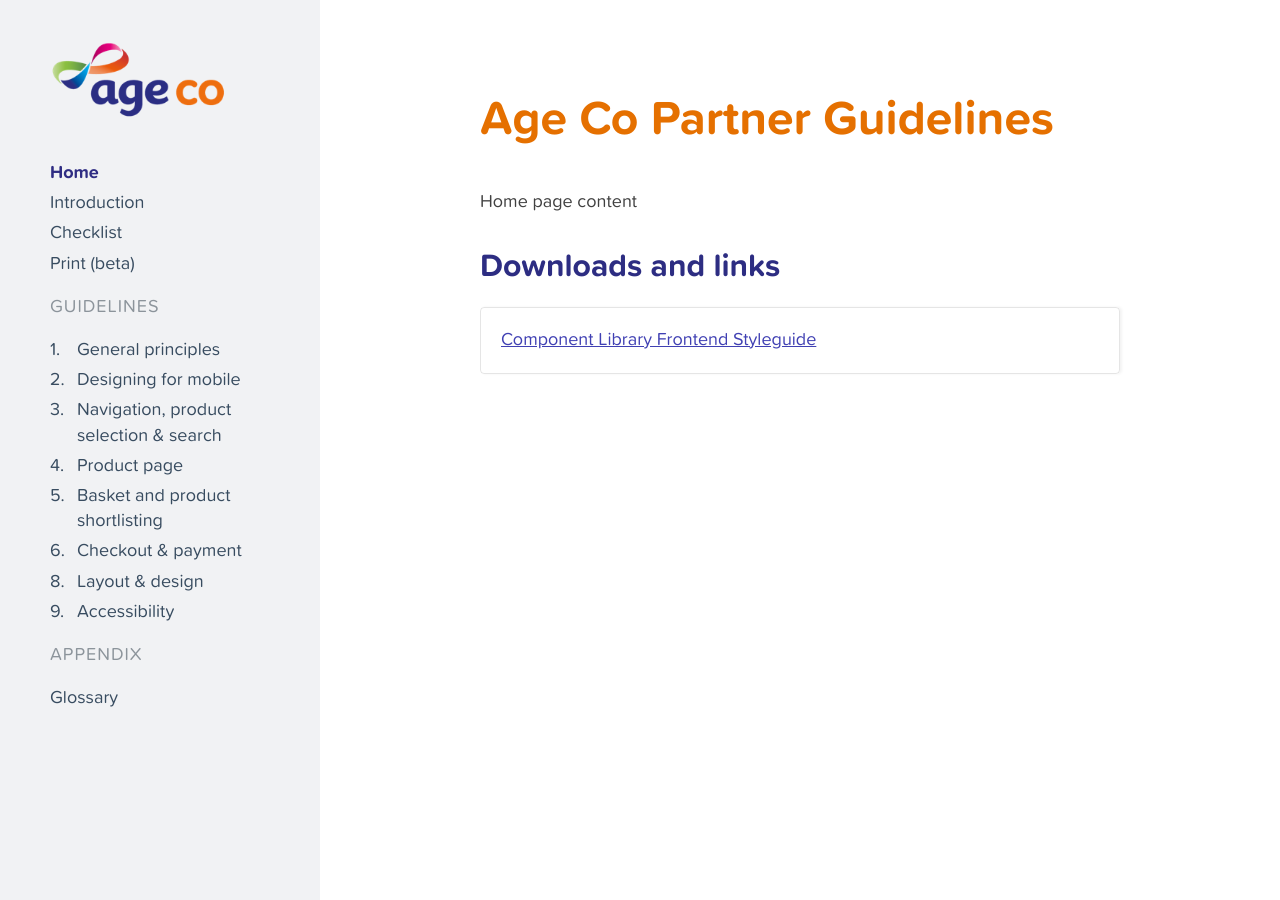
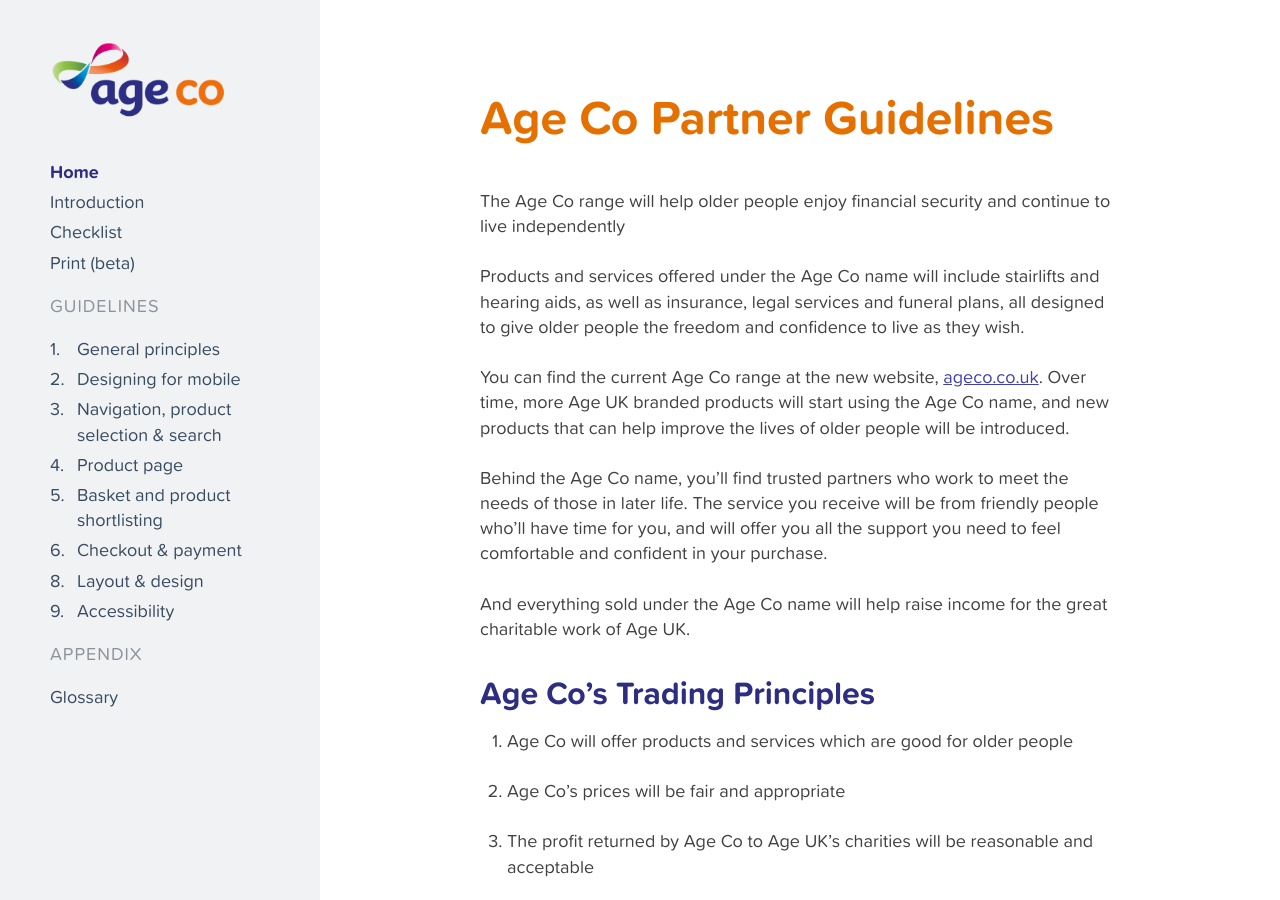
Before and after one commit to webcredible/best-practice, a Jekyll site: the page built from index.markdown, in a window 1280 px wide and 900 px high. Built offline with Jekyll 4.4.1, drawn with Linux system fonts in a browser that asks for light colours; some of the changed text lies outside the part shown.

Commit message:
Updated Index

```diff
--- a/index.markdown
+++ b/index.markdown
@@ -7,4 +7,22 @@ links:
   link: http://styleguide.agedev.org.uk/ageuk/AgeCo/html/index.html
 ---
 
-Home page content
+The Age Co range will help older people enjoy financial security and continue to live independently
+
+Products and services offered under the Age Co name will include stairlifts and hearing aids, as well as insurance, legal services and funeral plans, all designed to give older people the freedom and confidence to live as they wish.
+
+You can find the current Age Co range at the new website, [ageco.co.uk](https://protect-eu.mimecast.com/s/REgeBcelDk4fr). Over time, more Age UK branded products will start using the Age Co name, and new products that can help improve the lives of older people will be introduced.
+
+Behind the Age Co name, you’ll find trusted partners who work to meet the needs of those in later life. The service you receive will be from friendly people who'll have time for you, and will offer you all the support you need to feel comfortable and confident in your purchase.
+
+And everything sold under the Age Co name will help raise income for the great charitable work of Age UK.
+
+### Age Co’s Trading Principles
+
+1. Age Co will offer products and services which are good for older people
+
+2. Age Co's prices will be fair and appropriate
+
+3. The profit returned by Age Co to Age UK's charities will be reasonable and acceptable
+
+Age UK is the country's largest charity dedicated to helping everyone make the most of later life.
```
